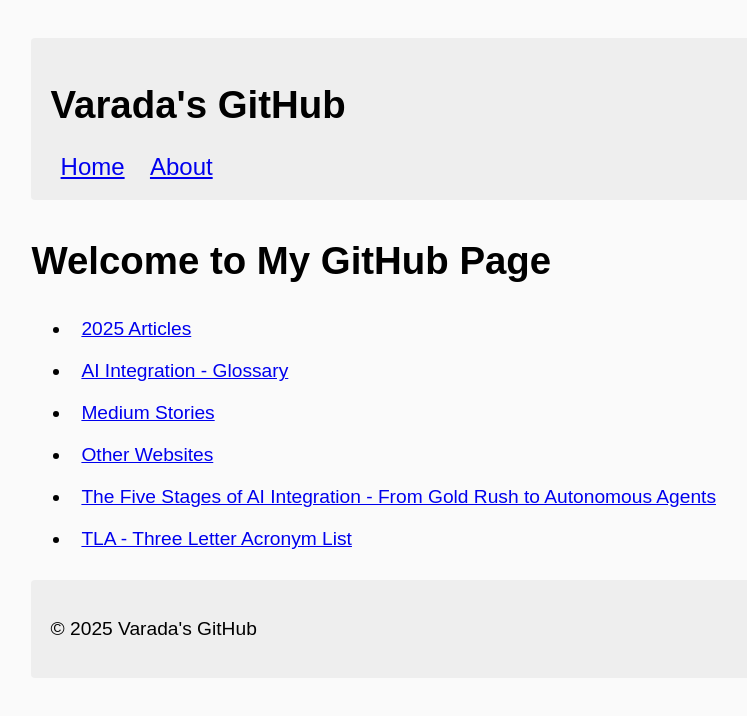
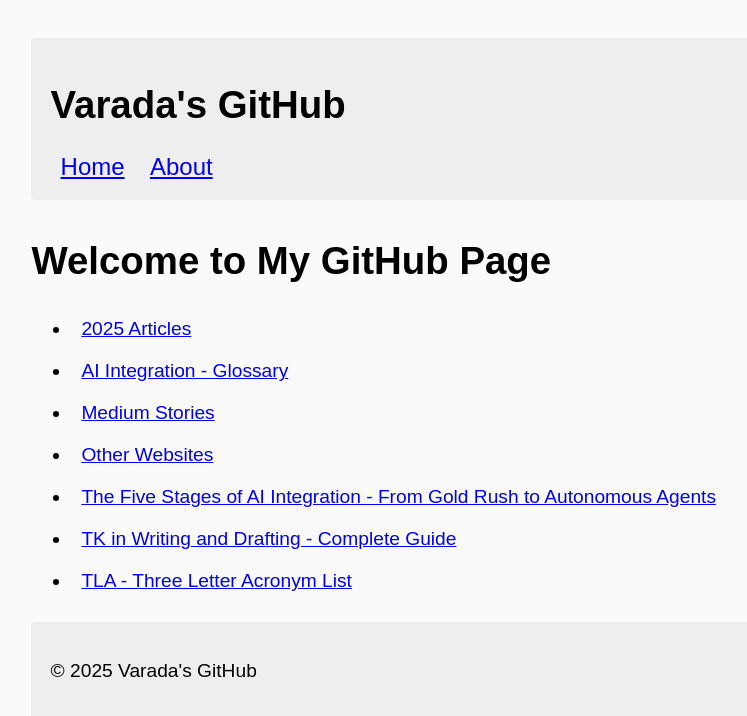
Before and after one commit to ivarada/ivarada.github.io, a Jekyll site: the page built from index.md, in a window 1280 px wide. Shown: the top 716 px of the page, without its empty margins (7-754 px from the left). Built offline with Jekyll 4.4.1, drawn with Linux system fonts in a browser that asks for light colours.

Commit message:
Add link to 'TK in Writing and Drafting' guide

```diff
--- a/index.md
+++ b/index.md
@@ -10,4 +10,5 @@
 - [Medium Stories](https://medium.com/@varada)
 - [Other Websites](websites.html)
 - [The Five Stages of AI Integration - From Gold Rush to Autonomous Agents](AI-Integration.md)
+- [TK in Writing and Drafting - Complete Guide](TK.md)
 - [TLA - Three Letter Acronym List](html/tla.html)
```
